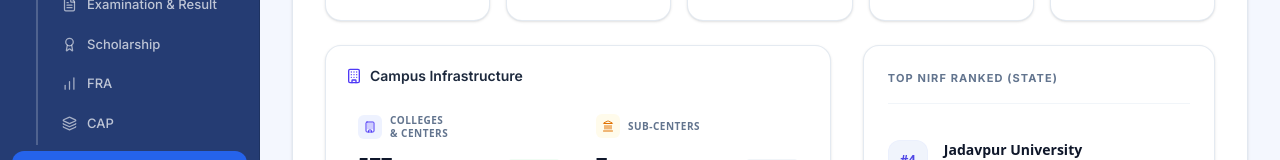
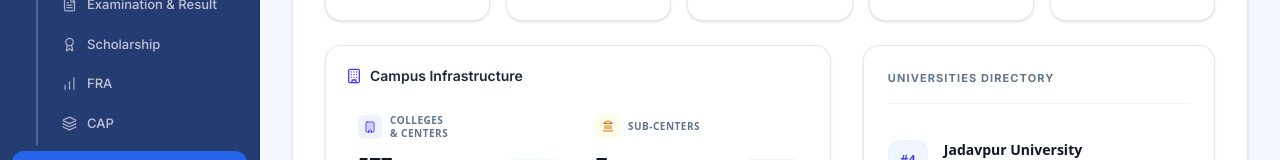
Before and after one commit to Aryan-suri2003/Student-MHTED-New, a Next.js app: page /universities in a window 1280 px wide. Both pictures are taken after a click on the button "University Campus". Shown: the part 399-559 px from the top of the page. Built offline with nearby package versions, Linux system fonts and the light colour scheme.

Commit message:
Universities Directory

```diff
--- a/src/components/university/views/CampusView.tsx
+++ b/src/components/university/views/CampusView.tsx
@@ -258,7 +258,7 @@ export const CampusView: React.FC<CampusViewProps> = ({
         <div className="xl:col-span-5 flex flex-col bg-white rounded-2xl border border-slate-200/90 shadow-sm p-6">
           <div className="border-b border-slate-100 pb-4 mb-6">
             <h3 className="text-[11px] font-bold text-slate-500 uppercase tracking-widest">
-              Top NIRF Ranked (State)
+              Universities Directory
             </h3>
           </div>
 
```
